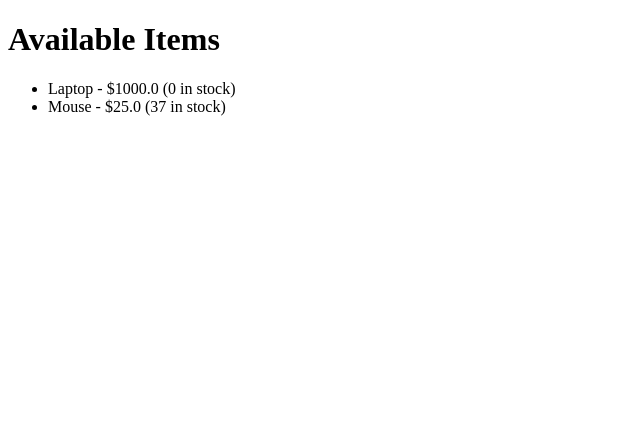
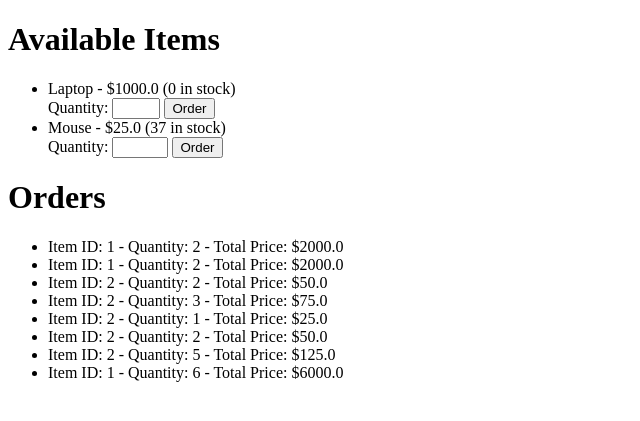
Before and after one commit to Tomykulak/Shop, a Flask app: page / in a window 1280 px wide. Shown: the top 421 px of the page, without its empty margins (0-640 px from the left). Run offline with Flask 3, Linux system fonts and the light colour scheme; data comes from the database, SQL or seed files in the repository; both versions use the stored data as it was after the commit.

Commit message:
Ordering works

```diff
--- a/app.py
+++ b/app.py
@@ -1,7 +1,6 @@
-# app.py (with Flask)
-from flask import Flask, render_template, request
-from models import init_db
-from inventory import list_inventory
+from flask import Flask, render_template, request, redirect, url_for
+from database import init_db
+from inventory import list_inventory, list_orders
 from shop import place_order
 
 app = Flask(__name__)
@@ -11,18 +10,22 @@ Session = init_db()
 def home():
     session = Session()
     items = list_inventory(session)
-    return render_template('index.html', items=items)
+    orders = list_orders(session)
+    return render_template('index.html', items=items, orders=orders)
 
+# Route to handle order submissions
 @app.route('/order', methods=['POST'])
 def order():
-    item_id = request.form['item_id']
-    quantity = request.form['quantity']
     session = Session()
+    item_id = int(request.form['item_id'])
+    quantity = int(request.form['quantity'])
+
+    # Try to place the order
     try:
-        order = place_order(session, item_id=item_id, quantity=int(quantity))
-        return f"Order placed! Total: {order.total_price}"
+        order = place_order(session, item_id=item_id, quantity=quantity)
+        return redirect(url_for('home'))  # Redirect back to the home page after placing the order
     except ValueError as e:
-        return str(e)
+        return str(e), 400  # Show error message if stock is insufficient
 
 if __name__ == '__main__':
     app.run(debug=True)
--- a/database.py
+++ b/database.py
@@ -0,0 +1,15 @@
+from sqlalchemy.orm import sessionmaker
+from sqlalchemy import create_engine
+from sqlalchemy.ext.declarative import declarative_base
+
+
+Base = declarative_base()
+
+
+# Database connection
+DATABASE_URL = 'sqlite:///shop.db'
+
+def init_db():
+    engine = create_engine(DATABASE_URL)
+    Base.metadata.create_all(engine)
+    return sessionmaker(bind=engine)
--- a/inventory.py
+++ b/inventory.py
@@ -1,4 +1,5 @@
-from models import Item
+from models import Item, Order
+
 
 def add_item(session, name, price, stock):
     item = Item(name=name, price=price, stock=stock)
@@ -16,3 +17,6 @@ def update_item_stock(session, item_id, quantity):
 
 def list_inventory(session):
     return session.query(Item).all()
+
+def list_orders(session):
+    return session.query(Order).all()
--- a/templates/index.html
+++ b/templates/index.html
@@ -9,8 +9,28 @@
     <h1>Available Items</h1>
     <ul>
         {% for item in items %}
-            <li>{{ item.name }} - ${{ item.price }} ({{ item.stock }} in stock)</li>
+            <li>
+                {{ item.name }} - ${{ item.price }} ({{ item.stock }} in stock)
+                <!-- Order form for each item -->
+                <form action="/order" method="POST">
+                    <input type="hidden" name="item_id" value="{{ item.id }}">
+                    <label for="quantity">Quantity:</label>
+                    <input type="number" name="quantity" min="1" max="{{ item.stock }}" required>
+                    <button type="submit">Order</button>
+                </form>
+            </li>
         {% endfor %}
+    </ul>
+
+    <h1>Orders</h1>
+    <ul>
+        {% if orders %}
+            {% for order in orders %}
+                <li>Item ID: {{ order.item_id }} - Quantity: {{ order.quantity }} - Total Price: ${{ order.total_price }}</li>
+            {% endfor %}
+        {% else %}
+            <li>No orders have been placed yet.</li>
+        {% endif %}
     </ul>
 </body>
 </html>
```
Also changed, not shown: models.py (+2 -10 lines), requirements.txt (+8 -0 lines), shop.py (+19 -9 lines), shop.db.
